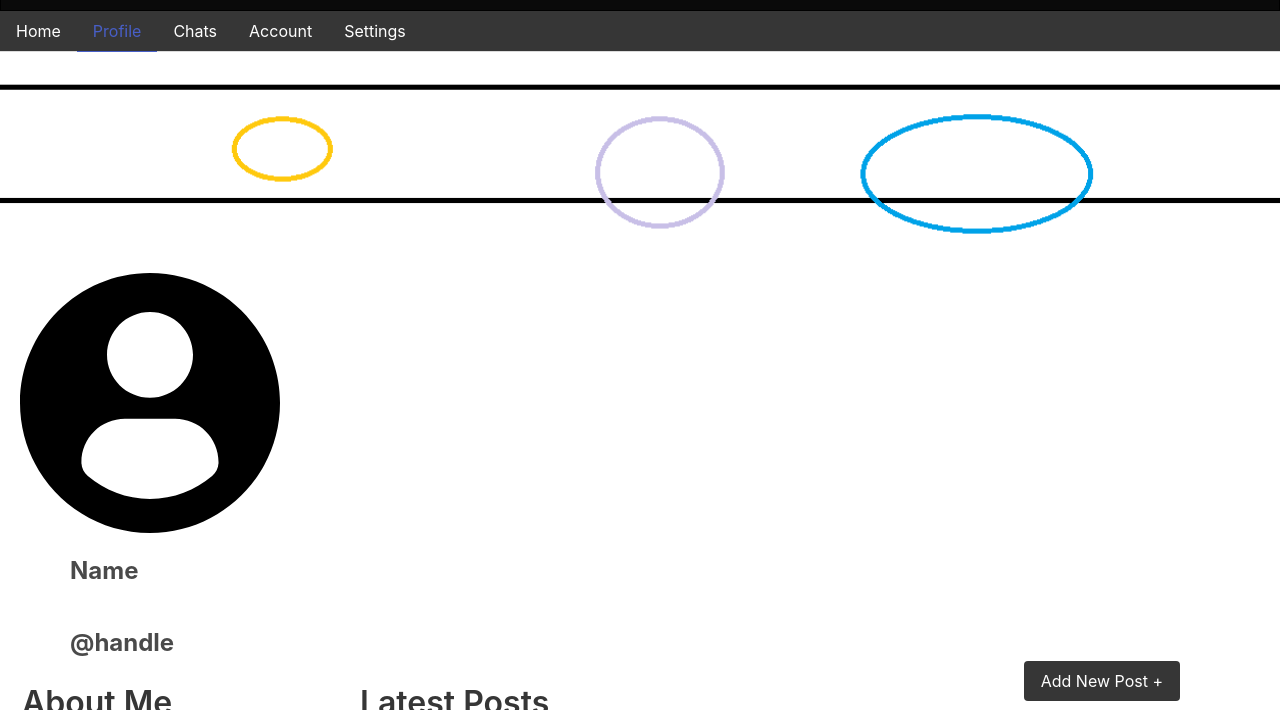
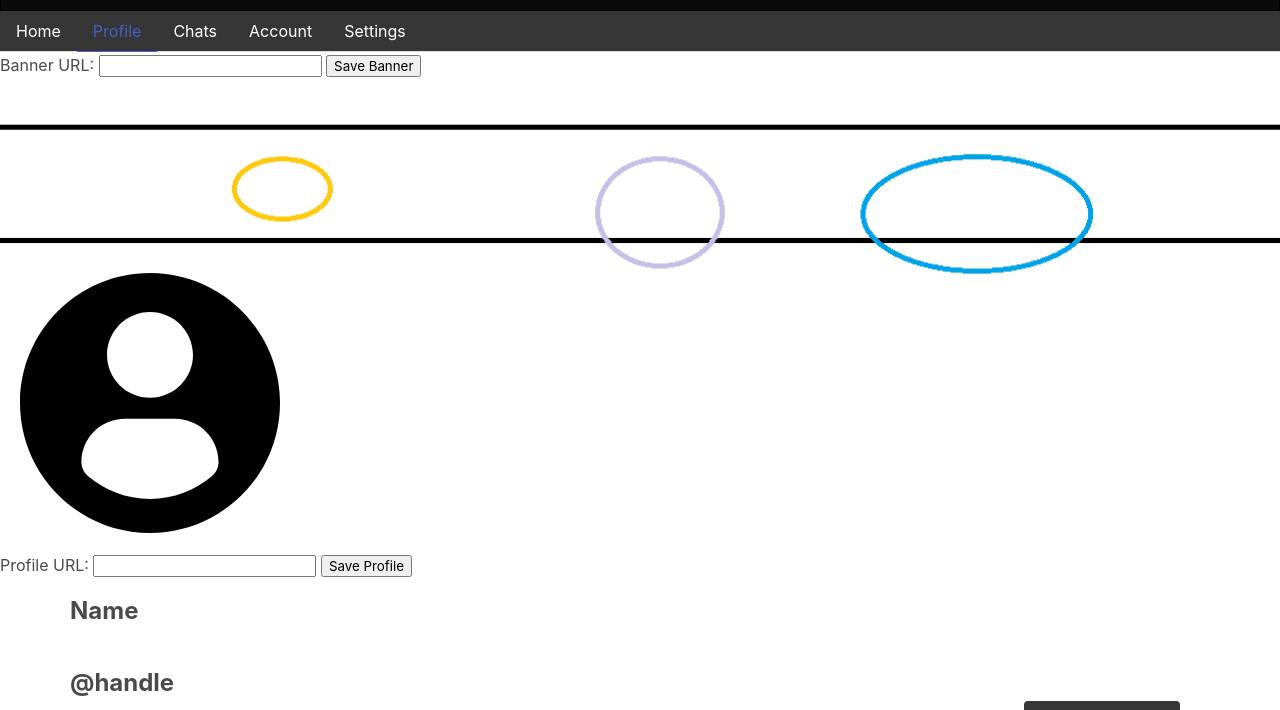
Before and after one commit to AdamScott6/web-project, a website: page public/profile.html in a window 1280 px wide. Shown: the part 45-755 px from the top of the page. Drawn offline with nearby package versions, Linux system fonts and the light colour scheme; no server answers.

Commit message:
change
edited for change images with url

```diff
--- a/public/profile.html
+++ b/public/profile.html
@@ -41,16 +41,25 @@
 
 
 <div id="mainBody">
-        <div class="banner" title="Click to change banner image">
-          <input type="file" id="banner_input" style="display: none;">
+
+
+        <div class="banner" title="Change banner image with a URL">
+          <form action="/saveBannerImage" method="POST">
+            <label for="banner_image_url">Banner URL:</label>
+            <input type="text" id="banner_image_url" name="banner_image_url">
+            <button type="submit">Save Banner</button>
+          </form>
           <img src="images/test.png" id="banner_image">
         </div>
 
+        <div class="profile-pic-container" title="Change profile image with a URL">
+            <img src="images/default.svg" id="profile_pic">
+          <form action="/saveProfileImage" method="POST">
+            <label for="profile_pic_url">Profile URL:</label>
+            <input type="text" id="profile_pic_url" name="profile_pic_url">
+            <button type="submit">Save Profile</button>
+          </form>
 
-        <div class="profile-pic-container" title="Click to change profile image">
-          <input type="file" id="profile_input" style="display: none;">
-          <img src="images/default.svg" id="profile_pic">
-        </div>
 
 
         <div class="text">
```
